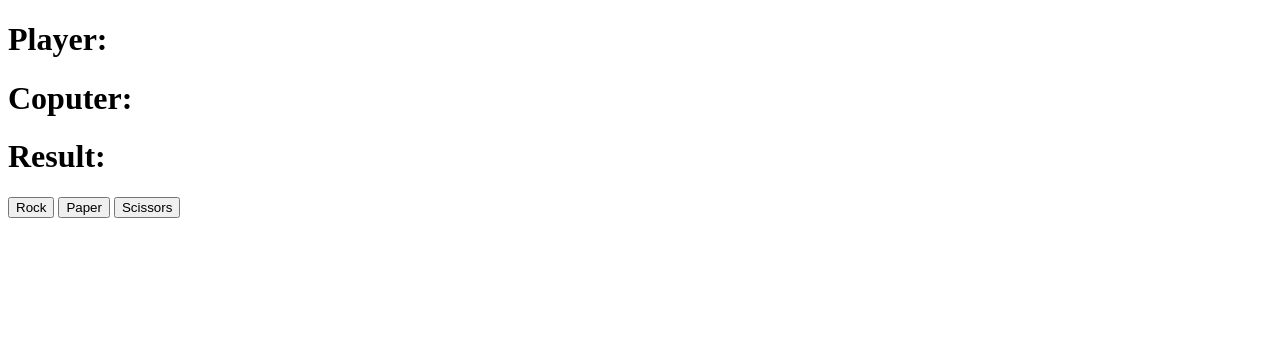
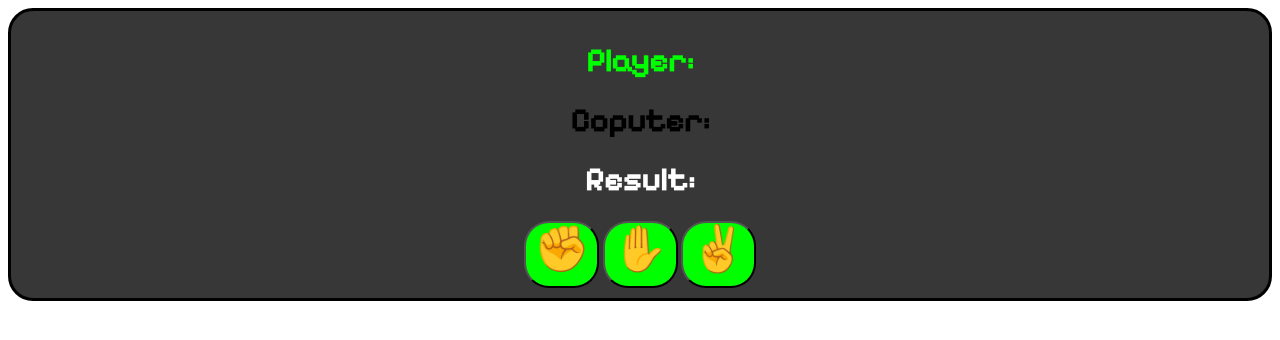
Before and after one commit to Mehrdadrd1/rock-paper-scissor, a plain HTML site: page index.html in a window 1280 px wide. Drawn offline with Linux system fonts and the light colour scheme.

Commit message:
logic for js app and game compeleted - some style and adding icons started

```diff
--- a/app.js
+++ b/app.js
@@ -29,7 +29,19 @@ function computerTurn() {
       computer = "Paper";
       break;
     case 3:
-      computer = "Scissor";
+      computer = "Scissors";
       break;
   }
 }
+
+function checkWinner() {
+  if (player == computer) {
+    return "Draw!";
+  } else if (computer == "Rock") {
+    return player == "Paper" ? "You Win!" : "You Lose";
+  } else if (computer == "Paper") {
+    return player == "Scissors" ? "You Win!" : "You Lose";
+  } else if (computer == "Scissors") {
+    return player == "Rock" ? "You Win!" : "You Lose";
+  }
+}
--- a/index.html
+++ b/index.html
@@ -4,6 +4,13 @@
     <meta charset="UTF-8" />
     <meta name="viewport" content="width=device-width, initial-scale=1.0" />
     <title>Rock Paper Scissor</title>
+    <link rel="stylesheet" href="./style.css" />
+    <link rel="preconnect" href="https://fonts.googleapis.com" />
+    <link rel="preconnect" href="https://fonts.gstatic.com" crossorigin />
+    <link
+      href="https://fonts.googleapis.com/css2?family=Pixelify+Sans&display=swap"
+      rel="stylesheet"
+    />
   </head>
   <body>
     <div id="gameDiv">
@@ -11,9 +18,15 @@
       <h1 class="gameText" id="computerText">Coputer:</h1>
       <h1 class="gameText" id="resultText">Result:</h1>
 
-      <button class="choiceBtn">Rock</button>
-      <button class="choiceBtn">Paper</button>
-      <button class="choiceBtn">Scissors</button>
+      <button class="choiceBtn">
+        <span style="font-size: 45px">&#9994;</span>
+      </button>
+      <button class="choiceBtn">
+        <span style="font-size: 45px">&#9995;</span>
+      </button>
+      <button class="choiceBtn">
+        <span style="font-size: 45px">&#9996;</span>
+      </button>
     </div>
     <script src="./app.js" defer></script>
   </body>
--- /dev/null
+++ b/style.css
@@ -0,0 +1,29 @@
+.choiceBtn {
+  font-family: "Tilt Neon", sans-serif;
+  line-height: 50px;
+  width: 75px;
+  border-radius: 25px;
+  background-color: lime;
+  color: rgb(55, 55, 55);
+}
+
+#gameDiv {
+  font-family: "Pixelify Sans", sans-serif;
+  border: 3px solid;
+  border-radius: 25px;
+  padding: 10px;
+  background-color: rgb(55, 55, 55);
+  text-align: center;
+}
+
+#playerText {
+  color: lime;
+}
+
+#computertText {
+  color: red;
+}
+
+#resultText {
+  color: #fff;
+}
```
